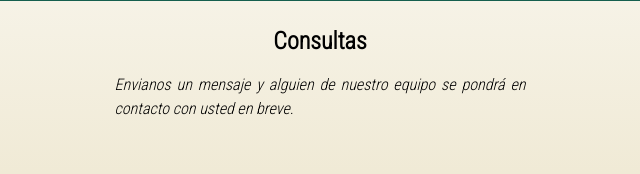
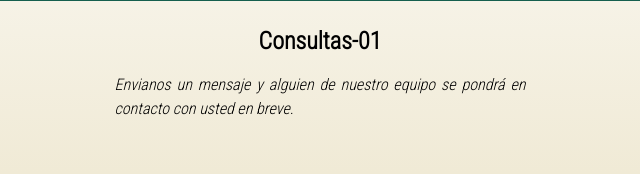
Before and after one commit to rodrigosandez24/TPCaC24, a plain HTML site: page contacto.html in a window 1280 px wide. Shown: the part 248-422 px from the top of the page, 320-960 px from the left. Drawn offline with Linux system fonts and the light colour scheme.

```diff
--- a/contacto.html
+++ b/contacto.html
@@ -14,8 +14,6 @@
     <link
         href="https://fonts.googleapis.com/css2?family=Josefin+Sans:wght@100&family=Roboto+Condensed:wght@300&display=swap"
         rel="stylesheet">
-        <script src="./js/form.js"></script>
-
 
 </head>
 
@@ -41,7 +39,7 @@
             <!--agrego dnd quiero enviarlo-->
             <fieldset>
                 <section class="principal">
-                    <h1 class="titulo-principal"> Consultas </h1>
+                    <h1 class="titulo-principal"> Consultas-01 </h1>
                     <p>Envianos un mensaje y alguien de nuestro equipo se pondrá en contacto con usted en breve.</p>
                 </section>
 
@@ -124,6 +122,7 @@
         </div>
         <p class="copyright">&copy; Copyright Grupo Othala - 2024</p>
     </footer>
+    <script src="./js/form.js"></script>
 </body>
 
 </html>
```
Also changed, not shown: js/script.js (deleted, +0 -10 lines).
